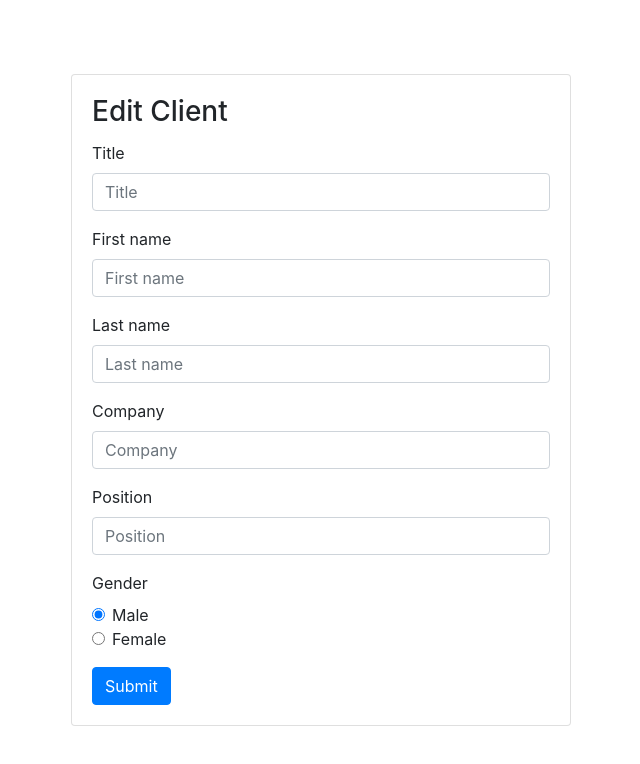
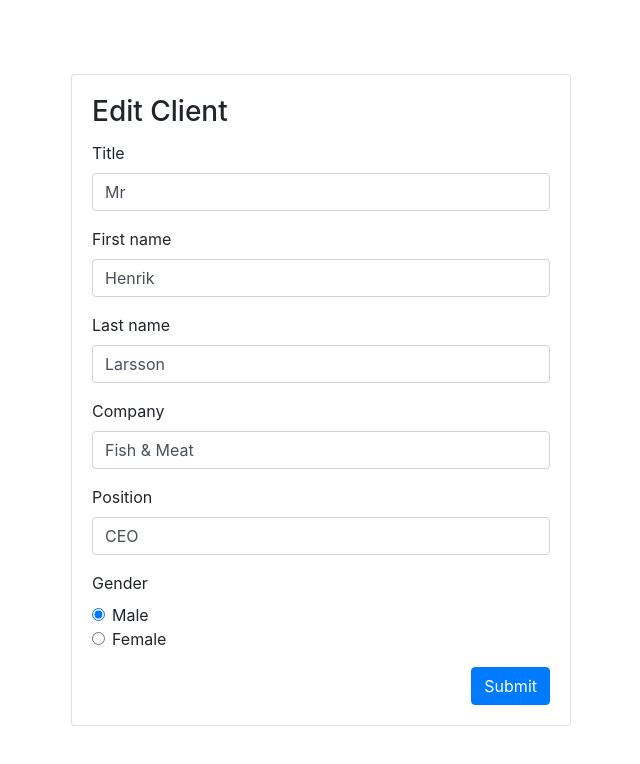
Before and after one commit to cwayfinder/dynamic-forms-workshop, an Angular app: page / in a window 1280 px wide. Shown: the top 764 px of the page, without its empty margins (319-959 px from the left). Built offline with nearby package versions, Linux system fonts and the light colour scheme.

Commit message:
Create the client form group

```diff
--- a/src/app/app.module.ts
+++ b/src/app/app.module.ts
@@ -3,6 +3,7 @@ import { NgModule } from '@angular/core';
 
 import { AppComponent } from './app.component';
 import { ClientFormComponent } from './client-form/client-form.component';
+import { ReactiveFormsModule } from '@angular/forms';
 
 @NgModule({
   declarations: [
@@ -10,7 +11,8 @@ import { ClientFormComponent } from './client-form/client-form.component';
     ClientFormComponent
   ],
   imports: [
-    BrowserModule
+    BrowserModule,
+    ReactiveFormsModule,
   ],
   providers: [],
   bootstrap: [AppComponent]
--- a/src/app/client-form/client-form.component.css
+++ b/src/app/client-form/client-form.component.css
@@ -0,0 +1,3 @@
+.btn {
+  float: right;
+}
--- a/src/app/client-form/client-form.component.html
+++ b/src/app/client-form/client-form.component.html
@@ -1,41 +1,41 @@
-<form>
+<form [formGroup]="clientGroup">
 
   <div class="form-group">
     <label for="title">Title</label>
-    <input class="form-control" id="title" placeholder="Title">
+    <input class="form-control" id="title" placeholder="Title" formControlName="title">
   </div>
 
   <div class="form-group">
     <label for="firstName">First name</label>
-    <input class="form-control" id="firstName" placeholder="First name">
+    <input class="form-control" id="firstName" placeholder="First name" formControlName="firstName">
   </div>
 
   <div class="form-group">
     <label for="lastName">Last name</label>
-    <input class="form-control" id="lastName" placeholder="Last name">
+    <input class="form-control" id="lastName" placeholder="Last name" formControlName="lastName">
   </div>
 
   <div class="form-group">
     <label for="company">Company</label>
-    <input class="form-control" id="company" placeholder="Company">
+    <input class="form-control" id="company" placeholder="Company" formControlName="company">
   </div>
 
   <div class="form-group">
     <label for="position">Position</label>
-    <input class="form-control" id="position" placeholder="Position">
+    <input class="form-control" id="position" placeholder="Position" formControlName="position">
   </div>
 
   <fieldset class="form-group">
     <label class="control-label">Gender</label>
     <div class="form-check">
       <label class="form-check-label">
-        <input type="radio" class="form-check-input" name="gender" value="male" checked>
+        <input type="radio" class="form-check-input" name="gender" value="male" formControlName="gender">
         Male
       </label>
     </div>
     <div class="form-check">
       <label class="form-check-label">
-        <input type="radio" class="form-check-input" name="gender" value="female">
+        <input type="radio" class="form-check-input" name="gender" value="female" formControlName="gender">
         Female
       </label>
     </div>
--- a/src/app/client-form/client-form.component.ts
+++ b/src/app/client-form/client-form.component.ts
@@ -1,4 +1,5 @@
 import { Component, OnInit } from '@angular/core';
+import { FormBuilder, FormGroup } from '@angular/forms';
 
 @Component({
   selector: 'app-client-form',
@@ -7,9 +8,18 @@ import { Component, OnInit } from '@angular/core';
 })
 export class ClientFormComponent implements OnInit {
 
-  constructor() { }
+  clientGroup: FormGroup;
+
+  constructor(private formBuilder: FormBuilder) { }
 
   ngOnInit() {
+    this.clientGroup = this.formBuilder.group({
+      'title': 'Mr',
+      'firstName': 'Henrik',
+      'lastName': 'Larsson',
+      'company': 'Fish & Meat',
+      'position': 'CEO',
+      'gender': 'male'
+    });
   }
-
 }
```
